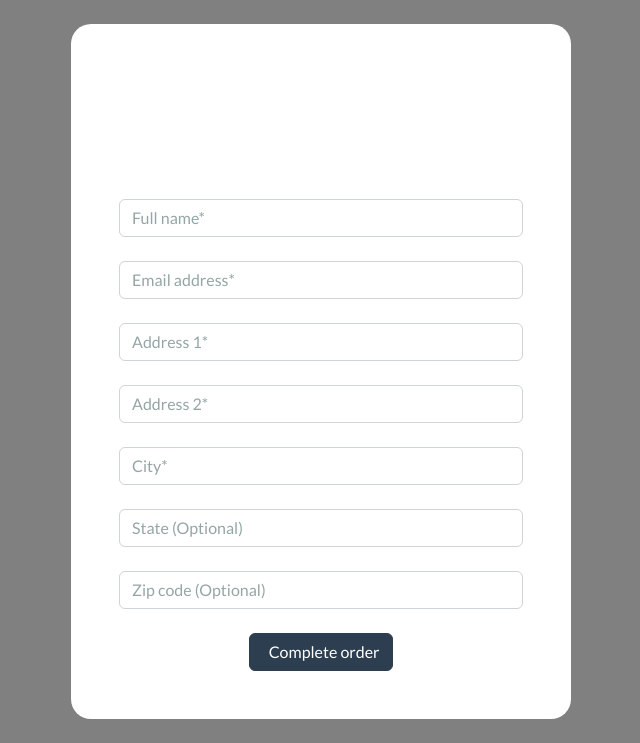
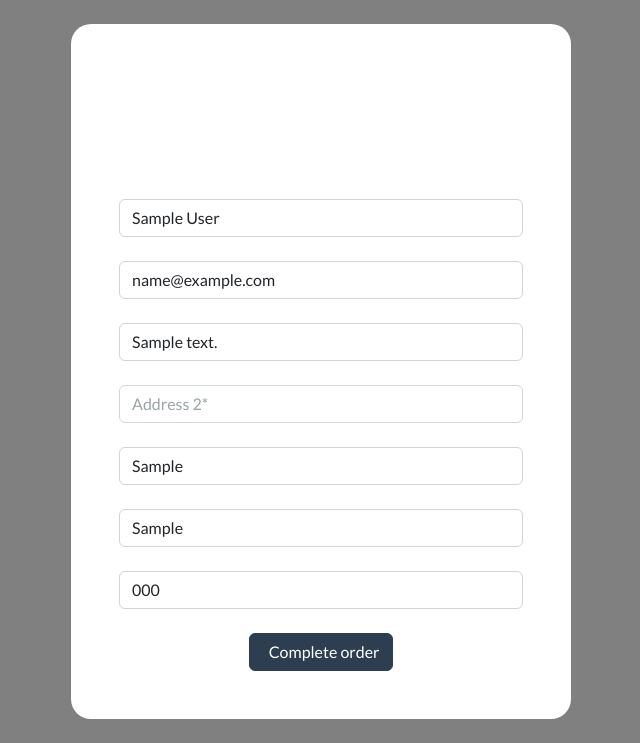
Before and after one commit to Nicolae77/Django-Ecommerce, a Django app: page /payment/checkout in a window 1280 px wide. Shown: the part 72-815 px from the top of the page, without its empty margins (319-959 px from the left). Run offline with Django 4.2, Linux system fonts and the light colour scheme; a user stored in the database is signed in; data comes from the database, SQL or seed files in the repository; tables that the repository leaves empty hold one stand-in row (values such as "Sample post"); some libraries are stand-ins or nearby versions.

Commit message:
Checkout functionality

```diff
--- a/payment/templates/payment/checkout.html
+++ b/payment/templates/payment/checkout.html
@@ -42,7 +42,7 @@
 
                     <div class="form-field">
 
-                        <input class="form-control validate" id="name" type="text" placeholder="Full name*" autocomplete="off" value="" required>
+                        <input class="form-control validate" id="name" type="text" placeholder="Full name*" autocomplete="off" value="{{shipping.full_name}}" required>
 
                     </div>
 
@@ -52,7 +52,7 @@
 
                     <div class="form-field">
 
-                        <input class="form-control validate" id="email" type="email" placeholder="Email address*" autocomplete="off" value="" required>
+                        <input class="form-control validate" id="email" type="email" placeholder="Email address*" autocomplete="off" value="{{shipping.email}}" required>
 
                     </div>
 
@@ -62,7 +62,7 @@
 
                     <div class="form-field">
 
-                        <input class="form-control validate" id="address1" type="text" placeholder="Address 1*" autocomplete="off" value="" required>
+                        <input class="form-control validate" id="address1" type="text" placeholder="Address 1*" autocomplete="off" value="{{shipping.address1}}" required>
 
                     </div>
 
@@ -72,7 +72,7 @@
 
                     <div class="form-field">
 
-                        <input class="form-control validate" id="address2" type="text" placeholder="Address 2*" autocomplete="off" value="" required>
+                        <input class="form-control validate" id="address2" type="text" placeholder="Address 2*" autocomplete="off" value="{{shipping..address2}}" required>
 
                     </div>
 
@@ -82,7 +82,7 @@
 
                     <div class="form-field">
 
-                        <input class="form-control validate" id="city" type="text" placeholder="City*" autocomplete="off" value="" required>
+                        <input class="form-control validate" id="city" type="text" placeholder="City*" autocomplete="off" value="{{shipping.city}}" required>
 
                     </div>
 
@@ -92,7 +92,7 @@
 
                     <div class="form-field">
 
-                        <input class="form-control" id="state" type="text" placeholder="State (Optional)" autocomplete="off" value="">
+                        <input class="form-control" id="state" type="text" placeholder="State (Optional)" autocomplete="off" value="{{shipping.country}}">
 
                     </div>
 
@@ -102,7 +102,7 @@
 
                     <div class="form-field">
 
-                        <input class="form-control" id="zipcode" type="text" placeholder="Zip code (Optional)" autocomplete="off" value="">
+                        <input class="form-control" id="zipcode" type="text" placeholder="Zip code (Optional)" autocomplete="off" value="{{shipping.postcode}}">
 
                     </div>
 
--- a/payment/views.py
+++ b/payment/views.py
@@ -1,10 +1,36 @@
 from django.shortcuts import render
+
+from . models import ShippingAddress
 
 # Create your views here.
 
 def checkout(request):
 
-    return render(request, 'payment/checkout.html')
+    # Users with accounts -- Pre-fill the form
+
+    if request.user.is_authenticated:
+
+        try:
+
+            # Authenticated with shipping information
+
+            shipping_address = ShippingAddress.objects.get(user=request.user.id)
+
+            context = {'shipping': shipping_address}
+
+            return render(request, 'payment/checkout.html', context=context)
+
+        except:
+
+            #Authenticated users with no shipping address
+
+            return render(request, 'payment/checkoyt.html')
+
+    else:
+
+        # Guest users
+
+        return render(request, 'payment/checkout.html')
 
 
 def payment_success(request):
```
